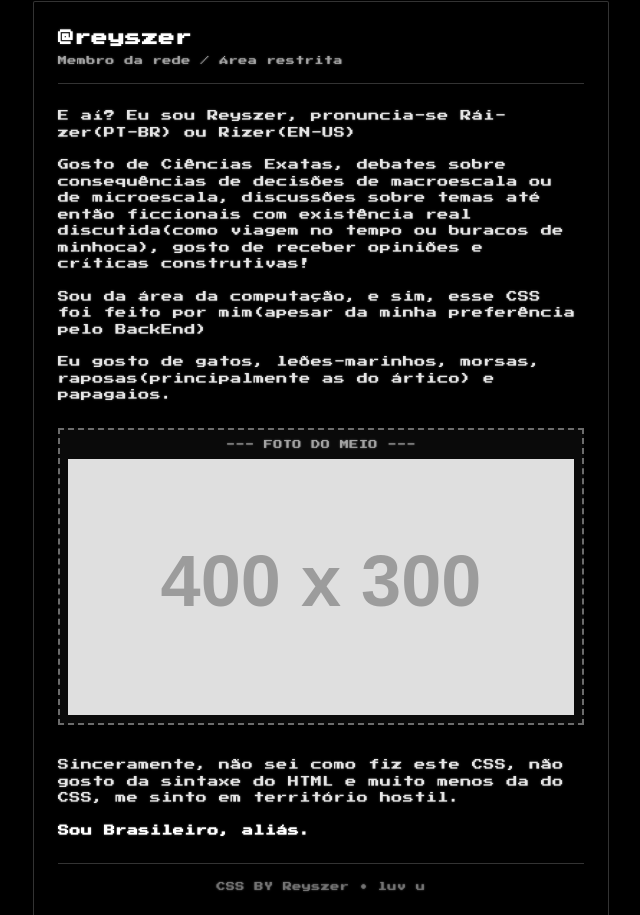
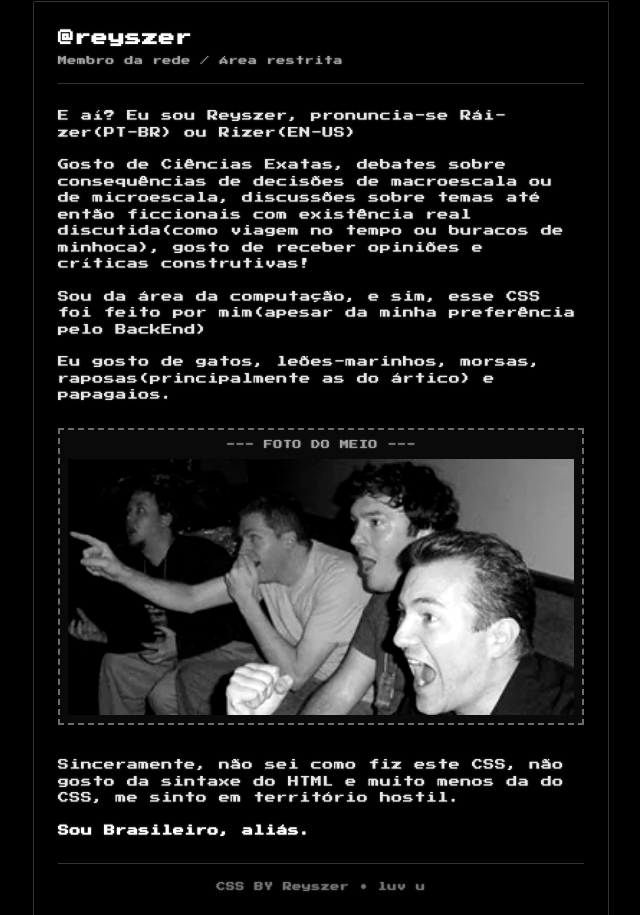
Before and after one commit to Reyszer/Linux, a plain HTML site: page index.html in a window 1280 px wide. Shown: the part 271-1186 px from the top of the page, without its empty margins (319-959 px from the left). Drawn offline with nearby package versions, Linux system fonts and the light colour scheme; placeholder pictures from the web are drawn by us.

Commit message:
Fix image source extension from .webpa to .webp

```diff
--- a/index.html
+++ b/index.html
@@ -64,7 +64,7 @@
         <div class="my-6 text-center border-2 border-dashed border-white/40 p-2 bg-neutral-950">
             <p class="text-[9px] text-neutral-400 mb-2">--- FOTO DO MEIO ---</p>
             <img
-                src="imagens/meio.webpa"
+                src="imagens/meio.webp"
                 alt="Foto do Meio"
                 class="w-full h-auto max-h-64 object-cover mx-auto filter grayscale contrast-125"
                 onerror="this.src='https://placehold.co/400x300/111111/ffffff?text=Erro+ao+carregar+imagem'"
```
